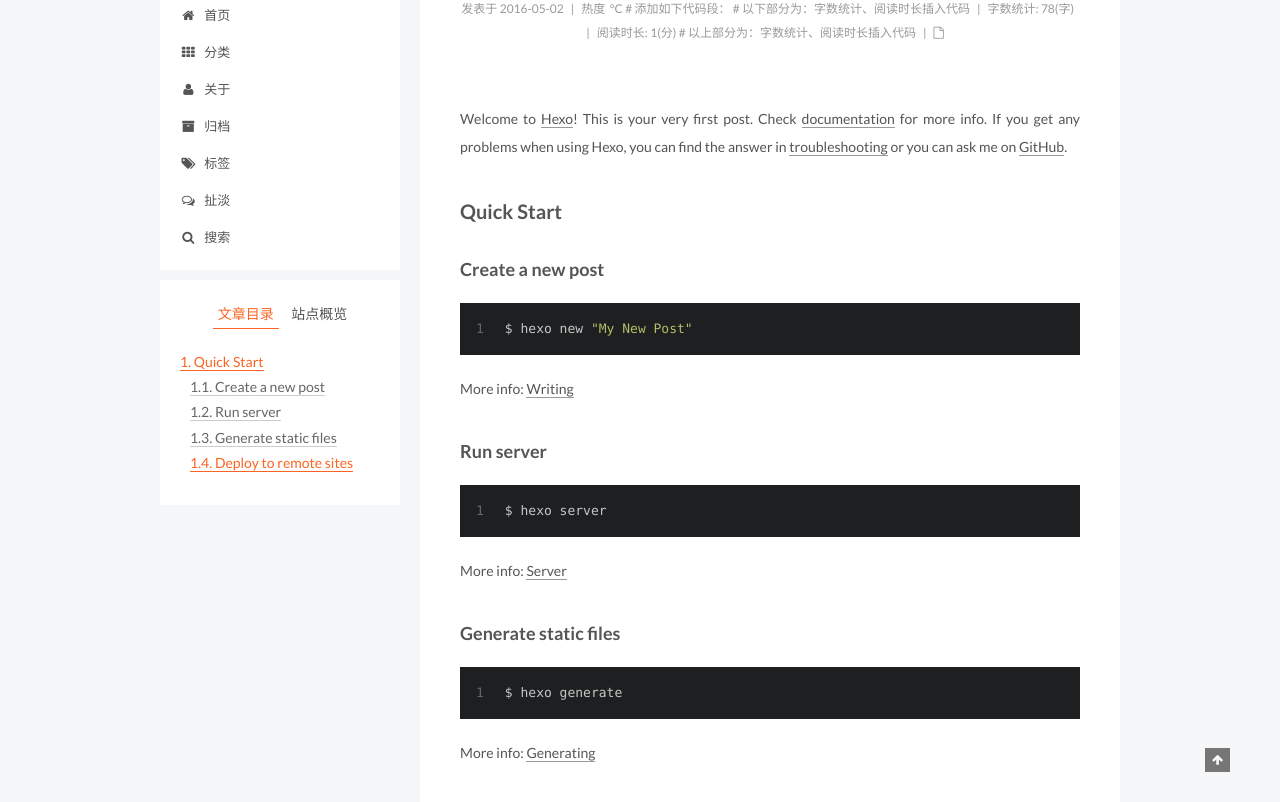
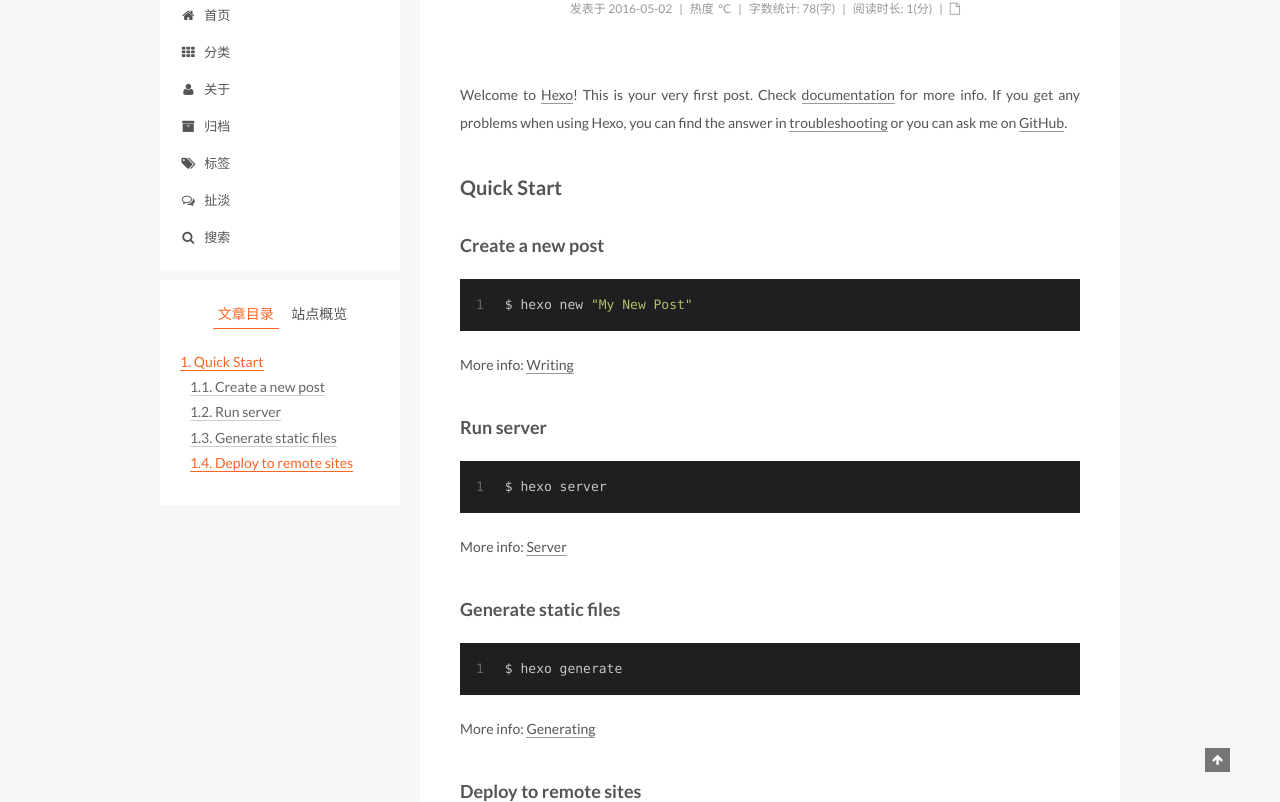
Before and after one commit to Everfighting/Everfighting.github.io, a plain HTML site: page 2016/05/02/hello-world/index.html in a window 1280 px wide. Shown: the part 128-930 px from the top of the page. Drawn offline with Linux system fonts and the light colour scheme; some packages are replaced by stand-ins of ours; a script that the page names is missing.

Commit message:
Site updated: 2017-07-09 04:29:08

```diff
--- a/2016/05/02/hello-world/index.html
+++ b/2016/05/02/hello-world/index.html
@@ -330,8 +330,7 @@
 
 
 
-		# 添加如下代码段：
-		# 以下部分为：字数统计、阅读时长插入代码
+
 		 <span class="post-time">
 	   &nbsp; | &nbsp;
 		   <span class="post-meta-item-icon">
@@ -351,7 +350,7 @@
 		   <span class="post-count">1(分)</span>
 
 		 </span>
-		# 以上部分为：字数统计、阅读时长插入代码
+
 
 
 
--- a/css/main.css
+++ b/css/main.css
@@ -1549,7 +1549,7 @@ pre .javascript .function {
   width: 4px;
   height: 4px;
   border-radius: 50%;
-  background: #44ff5b;
+  background: #c6f965;
 }
 .links-of-author-item {
   text-align: center;
```
